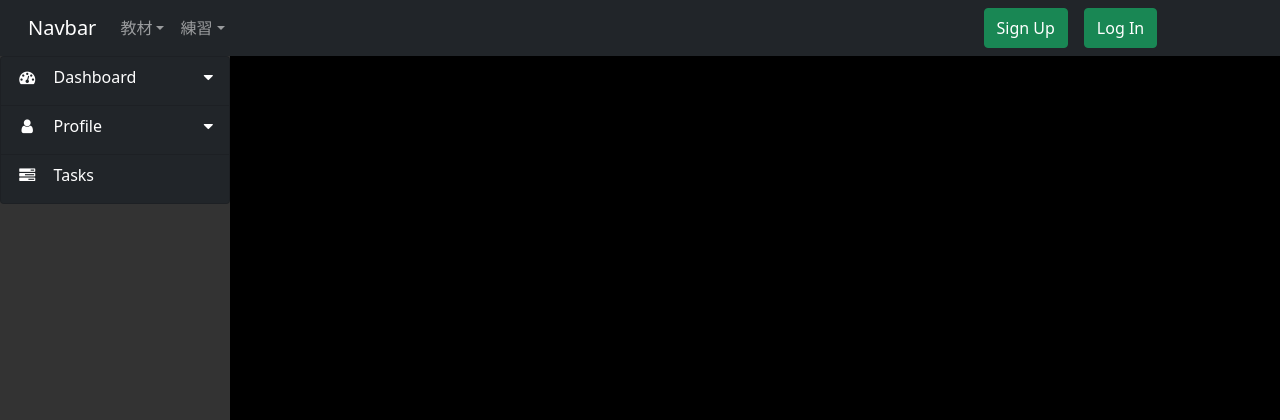
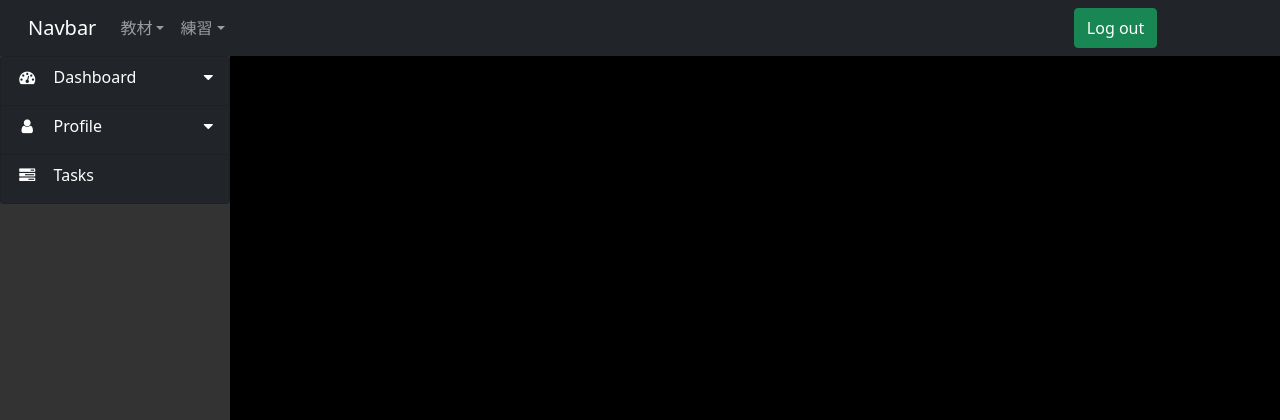
Before and after one commit to gm3g0/django_python, a Django app: page /teaching/ in a window 1280 px wide. Shown: the top 420 px of the page. Run offline with Django 4.2, Linux system fonts and the light colour scheme; some libraries are stand-ins or nearby versions.

Commit message:
準備被淘汰的登入登出

```diff
--- a/test1/app01/static/css/all1.css
+++ b/test1/app01/static/css/all1.css
@@ -6,6 +6,10 @@
 body {
   background-color: black;
   color: white;
+}
+
+label {
+  color: black;
 }
 
 .bb {
--- a/test1/app01/templates/exercise.html
+++ b/test1/app01/templates/exercise.html
@@ -1,7 +1,7 @@
 {% extends "main1.html" %}
 {% load static %}
 
-{% block title %} 練習  {% endblock %}
+{% block title %} 練習 {% endblock %}
 {% block maincode %}
 
 
--- a/test1/app01/templates/login.html
+++ b/test1/app01/templates/login.html
@@ -1,7 +1,7 @@
 {% extends "main1.html" %}
 {% load static %}
 
-{% block title %} 會員登入  {% endblock %}
+{% block title %} 會員登入 {% endblock %}
 {% block maincode %}
 
 <!-- login程式 -->
@@ -14,9 +14,9 @@
         <div class="container">
           <div class="row offset-md-1">
             <div class="col-10">
-                帳號：{{ form.email }}
+              <label for="">帳號：{{ form.email }}</label>
               <br><span style="color: red;font-size: 16px;">{{ form.email.errors.0 }}</span>
-                密碼：{{ form.password }}
+              <label for="">密碼：{{ form.password }}</label>
               <br><span style="color: red;font-size: 16px;">{{ form.password.errors.0 }}</span>
             </div>
           </div>
--- a/test1/app01/templates/main2.html
+++ b/test1/app01/templates/main2.html
@@ -17,7 +17,7 @@
   <link href="https://cdn.jsdelivr.net/npm/bootstrap@5.0.0-beta1/dist/css/bootstrap.min.css" rel="stylesheet"
     integrity="sha384-giJF6kkoqNQ00vy+HMDP7azOuL0xtbfIcaT9wjKHr8RbDVddVHyTfAAsrekwKmP1" crossorigin="anonymous">
   <link rel="stylesheet" href="https://maxcdn.bootstrapcdn.com/font-awesome/4.5.0/css/font-awesome.min.css" />
-<title>{% block title %}{% endblock %}</title>
+  <title>{% block title %}{% endblock %}</title>
 
 </head>
 
@@ -54,16 +54,13 @@
                 <!--<li><a class="dropdown-item" href="#">Action</a></li>
                 <li><a class="dropdown-item" href="#">Another action</a></li>
                 <li><a class="dropdown-item" href="#">Something else here</a></li>-->
-                <button class="dropdown-item text-center">練習1</button>
+                <button class="dropdown-item text-center" onclick="location.href='/exercise'">練習1</button>
                 <button class="dropdown-item text-center">練習2</button>
               </div>
             </li>
 
             <div class="d-grid gap-2 d-md-flex justify-content-md-end col-10">
-              <button class="btn btn-success me-md-2" id="b1" type="button" onclick="location.href='/singup'">Sign
-                Up</button>
-              <button class="btn btn-success" id="b1" type="button" onclick="location.href='/login'">Log In</button>
-
+              <button class="btn btn-success" id="b1" type="button" onclick="location.href='/logout'">Log out</button>
             </div>
 
           </ul>
@@ -126,8 +123,8 @@
         <!-- Separator with title -->
       </ul>
     </div>
-{% block maincode %}
-{% endblock %}
+    {% block maincode %}
+    {% endblock %}
 
 
 
--- a/test1/app01/views.py
+++ b/test1/app01/views.py
@@ -61,7 +61,7 @@ def login(request):  # 登入
 
 def logout(request):
     request.session.clear()
-    return redirect("/exercise/")
+    return redirect("/")
 
 
 CHOICES = [('1', '男性'),
@@ -95,7 +95,7 @@ def singup(request):  # 註冊
     form = UserModelForm(data=request.POST)
     if form.is_valid():
         form.save()
-        return redirect("/login/")
+        return redirect("/")
 
     return render(request, 'singup.html', {"form": form})
 
--- a/test1/test1/urls.py
+++ b/test1/test1/urls.py
@@ -21,7 +21,7 @@ from django .contrib.auth.decorators import login_required
 urlpatterns = [
     # path('admin/', admin.site.urls),
     path('index/', views.index),
-    path('login/', views.login, name="login"),
+    path('', views.login, name="login"),
     path('logout/', views.logout, name="logout"),
     path('singup/', views.singup, name="singup"),
     path('exercise/', views.exercise, name="exercise"),
```
Also changed, not shown: test1/app01/templates/main1.html (+6 -6 lines). Lines whose indentation alone changed are shown as unchanged.
